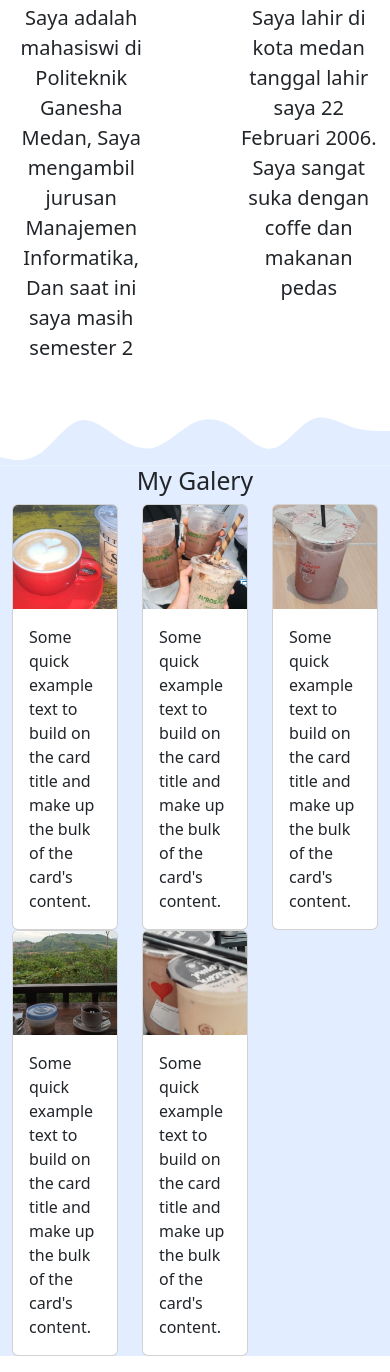
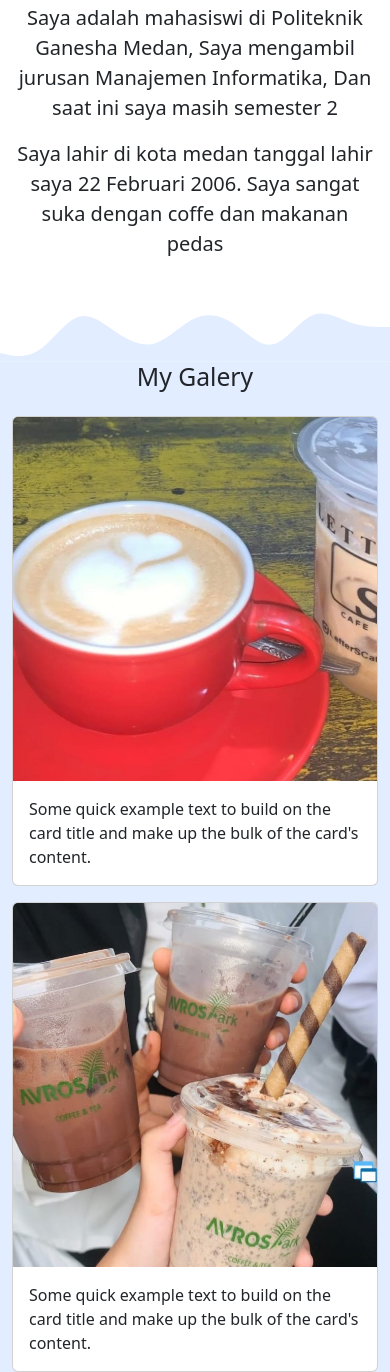
Before and after one commit to khairunnisa15/poftofoliokhairunnisa, a plain HTML site: page index.html in a window 390 px wide. Shown: the part 607-1979 px from the top of the page. Drawn offline with nearby package versions, Linux system fonts and the light colour scheme.

Commit message:
Responsive Breakpoints

```diff
--- a/index.html
+++ b/index.html
@@ -56,11 +56,11 @@
             <h2>About Me</h2>
           </div>
         </div>
-        <div class="row justify-content-between fs-5 text-center">
-          <div class="col-5">
+        <div class="row justify-content-center fs-5 text-center">
+          <div class="col-md-4">
             <p>Saya adalah mahasiswi di Politeknik Ganesha Medan, Saya mengambil jurusan Manajemen Informatika, Dan saat ini saya masih semester 2</p>
           </div>
-          <div class="col-5">
+          <div class="col-md-4">
             <p>Saya lahir di kota medan tanggal lahir saya 22 Februari 2006. Saya sangat suka dengan coffe dan makanan pedas</p>
         </div>
       </div>
@@ -78,13 +78,13 @@
     <!-- Projects -->
     <section id="projects">
       <div class="container">
-        <div class="row text-center">
+        <div class="row text-center mb-3">
           <div class="col">
             <h2>My Galery</h2>
           </div>
         </div>
-        <div class="row">
-          <div class="col-4">
+         <div class="row justify-content-center">
+          <div class="col-md-4 mb-3">
             <div class="card">
               <img src="img/project/1.jpg" class="card-img-top" alt="Project 1" />
               <div class="card-body">
@@ -92,33 +92,33 @@
               </div>
             </div>
           </div>
-          <div class="col-4">
+           <div class="col-md-4 mb-3">
             <div class="card">
-              <img src="img/project/2.jpg" class="card-img-top" alt="Project 1" />
+              <img src="img/project/2.jpg" class="card-img-top" alt="Project 2" />
               <div class="card-body">
                 <p class="card-text">Some quick example text to build on the card title and make up the bulk of the card's content.</p>
               </div>
             </div>
           </div>
-          <div class="col-4">
+          <div class="col-md-4 mb-3">
             <div class="card">
-              <img src="img/project/3.jpg" class="card-img-top" alt="Project 1" />
+              <img src="img/project/3.jpg" class="card-img-top" alt="Project 3" />
               <div class="card-body">
                 <p class="card-text">Some quick example text to build on the card title and make up the bulk of the card's content.</p>
               </div>
             </div>
           </div>
-          <div class="col-4">
+          <div class="col-md-4 mb-3">
             <div class="card">
-              <img src="img/project/4.jpg" class="card-img-top" alt="Project 1" />
+              <img src="img/project/4.jpg" class="card-img-top" alt="Project 4" />
               <div class="card-body">
                 <p class="card-text">Some quick example text to build on the card title and make up the bulk of the card's content.</p>
               </div>
             </div>
           </div>
-          <div class="col-4">
+          <div class="col-md-4 mb-3">
             <div class="card">
-              <img src="img/project/5.jpg" class="card-img-top" alt="Project 1" />
+              <img src="img/project/5.jpg" class="card-img-top" alt="Project 5" />
               <div class="card-body">
                 <p class="card-text">Some quick example text to build on the card title and make up the bulk of the card's content.</p>
               </div>
```
Also changed, not shown: ss tugas/Responsive Breakpoints (1).png (added), ss tugas/Responsive Breakpoints (2).png (added).
